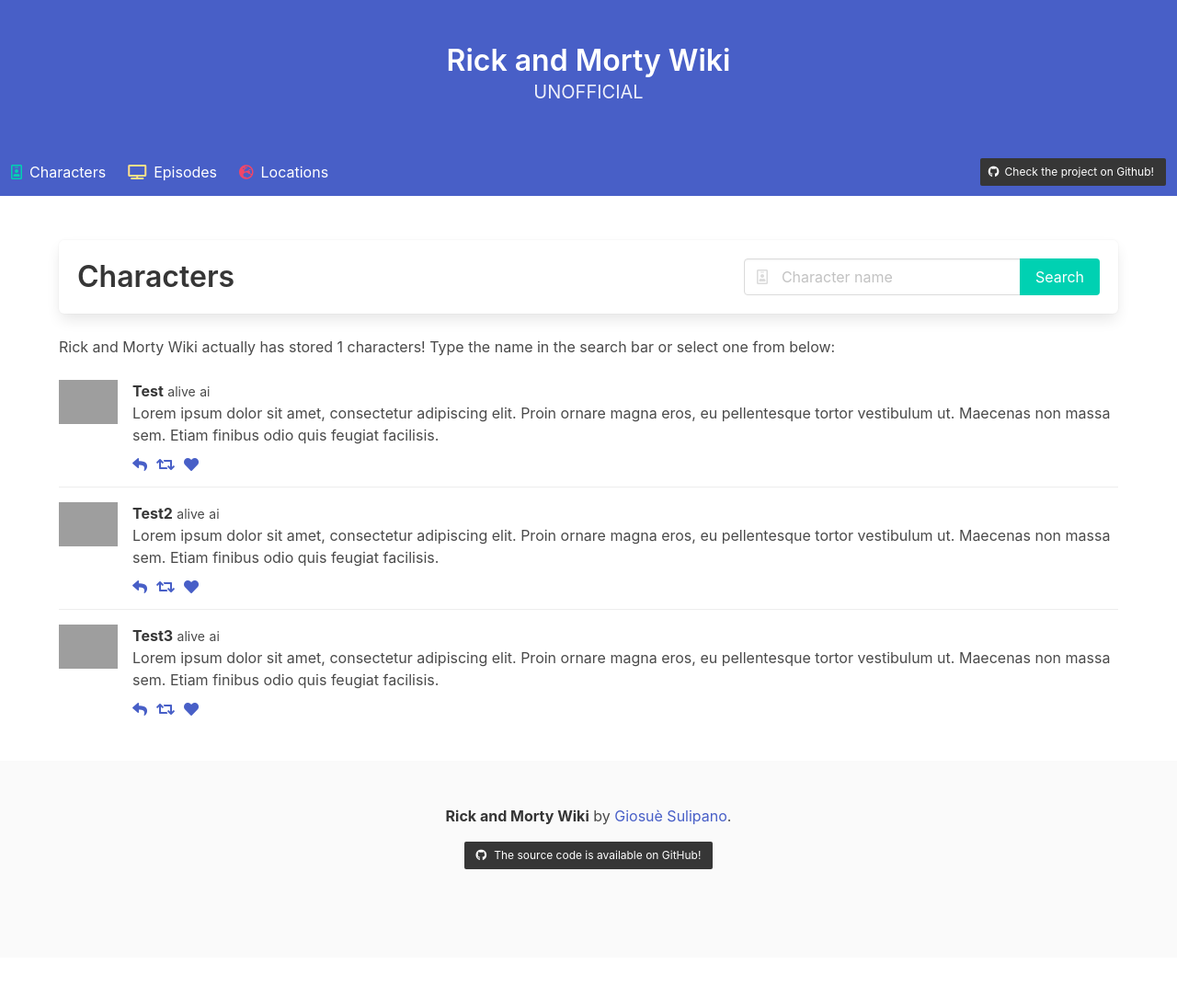
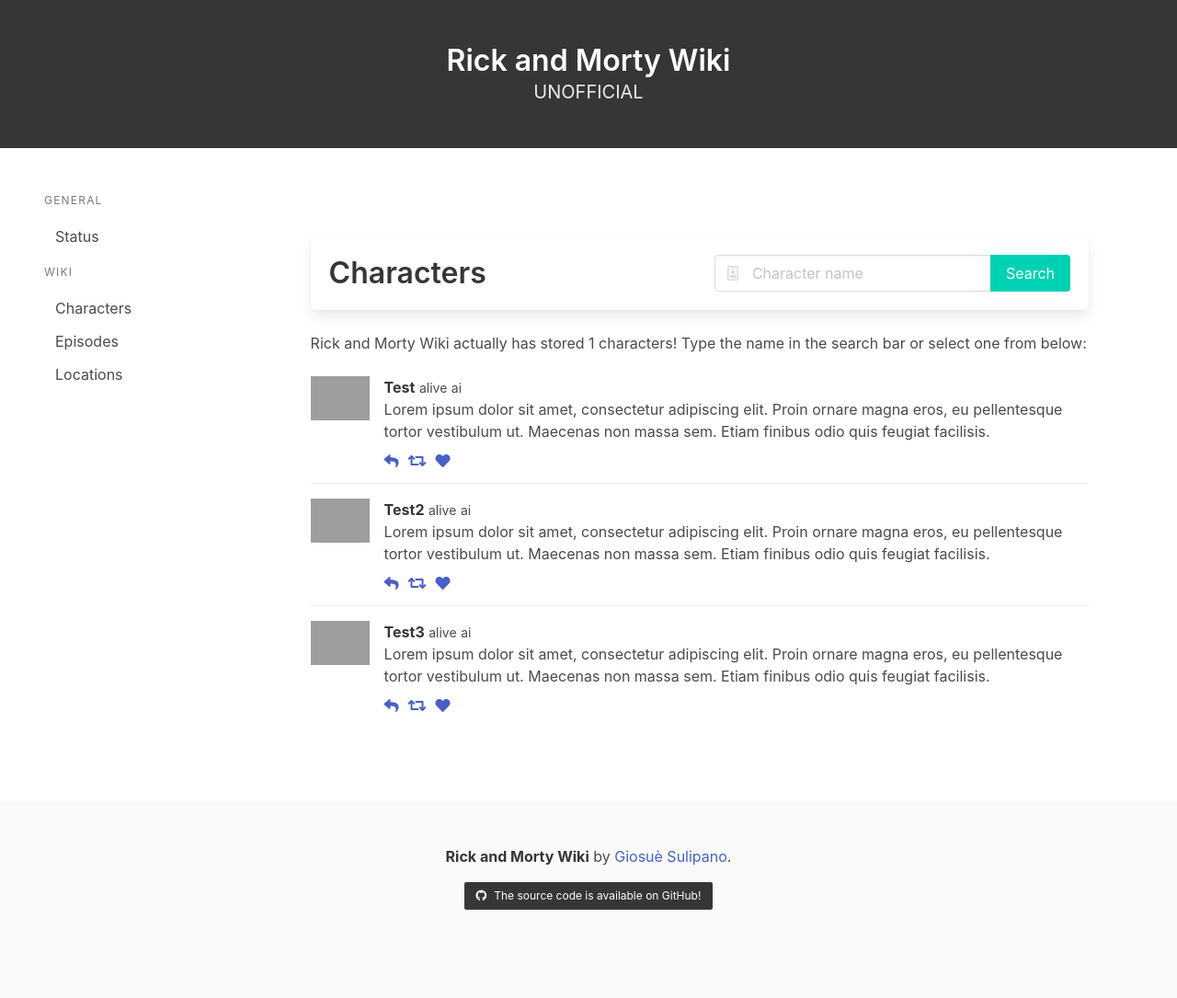
Before and after one commit to imgios/RaM-wiki, a Flask app: page /characters/ in a window 1280 px wide. Shown: the whole page at 92% size. Before the commit the page ends 945 px from the top, so only its background shows below. Run offline with Flask 2, Linux system fonts and the light colour scheme; some libraries are stand-ins or nearby versions; grey boxes are pictures that could not be loaded.

Commit message:
Update base template

```diff
--- a/ramwiki/templates/base.html
+++ b/ramwiki/templates/base.html
@@ -17,7 +17,7 @@
     </head>
     <body>
 		<!-- Hero -->
-		<section class="hero is-link">
+		<section class="hero is-dark">
 			<div class="hero-body">
 				<div class="container has-text-centered">
 					<h1 class="title">
@@ -29,50 +29,34 @@
 				</div>
 			</div>
 		</section>
-        <!-- Navbar -->
-		<nav class="navbar is-link" role="navigation" aria-label="main navigation">
-			<div class="navbar-brand">
-				<!-- <a class="navbar-item" href="https://bulma.io">
-					<img src="https://bulma.io/images/bulma-logo.png" width="112" height="28">
-				</a> -->
-
-				<a role="button" class="navbar-burger burger" onclick="document.querySelector('.navbar-burger').classList.toggle('is-active');document.querySelector('.navbar-menu').classList.toggle('is-active');" aria-label="menu" aria-expanded="false" data-target="navbarBasicExample">
-					<span aria-hidden="true"></span>
-					<span aria-hidden="true"></span>
-					<span aria-hidden="true"></span>
-				</a>
-			</div>
-
-			<div id="navbarBasicExample" class="navbar-menu">
-				<div class="navbar-start">
-					<a class="navbar-item" href="/characters">
-						<i class="far fa-id-badge pr-2 has-text-primary"></i> Characters
-					</a>
-					<a class="navbar-item" href="/episodes">
-						<i class="fas fa-tv pr-2 has-text-warning"></i> Episodes
-					</a>
-					<a class="navbar-item" href="/locations">
-						<i class="fas fa-globe-europe pr-2 has-text-danger"></i> Locations
-					</a>
+		<section class="section">
+			<div class="columns">
+				<div class="column is-one-fifths">
+					<!-- Side Menu -->
+					<aside class="menu">
+						<p class="menu-label">
+						General
+						</p>
+						<ul class="menu-list">
+							<li><a href="{{ url_for('status') }}">Status</a></li>
+						</ul>
+						<p class="menu-label">
+							Wiki
+						</p>
+						<ul class="menu-list">
+							<li><a>Characters</a></li>
+							<li><a>Episodes</a></li>
+							<li><a>Locations</a></li>
+						</ul>
+					</aside>
 				</div>
-
-				<div class="navbar-end">
-					<div class="navbar-item">
-						<div class="buttons">
-							<a class="button is-dark is-small" href="https://github.com/imgios/RaM-wiki">
-								<span class="icon is-small">
-									<i class="fab fa-github"></i>
-								</span>
-								<span>Check the project on Github!</span>
-							</a>
-						</div>
-					</div>
+				<div class="column is-four-fifths">
+					<!-- Content -->
+					{% block content %}
+					{% endblock %}
 				</div>
 			</div>
-		</nav>
-        <!-- Content -->
-		{% block content %}
-		{% endblock %}
+		</section>
 		<!-- Footer -->
 		<footer class="footer">
 			<div class="content has-text-centered">
```
